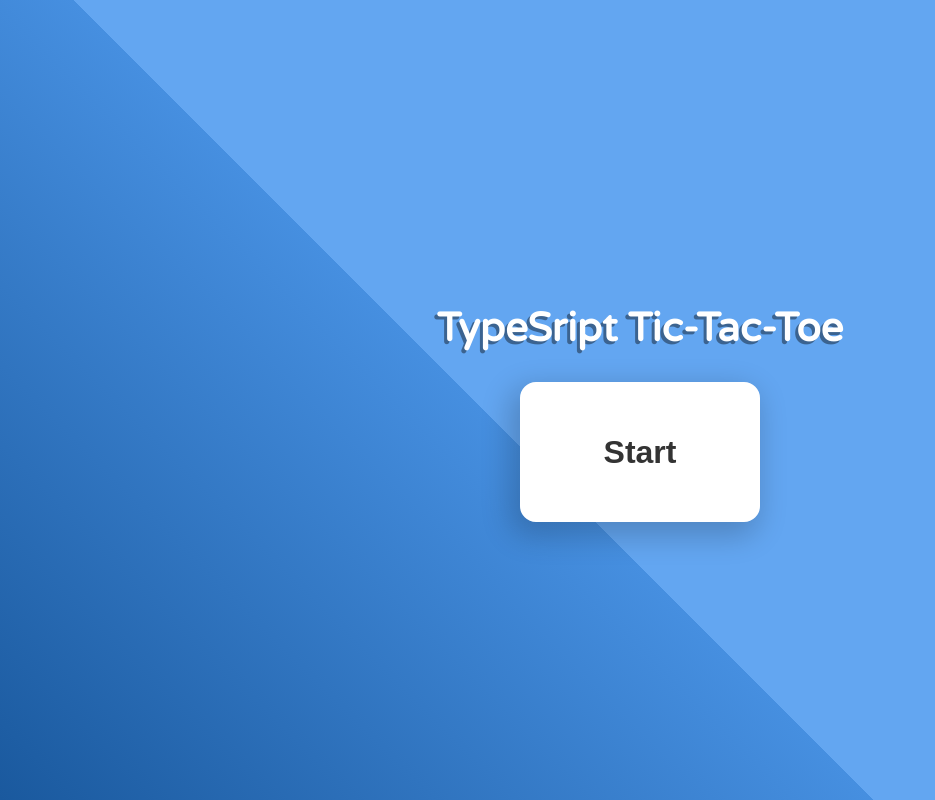
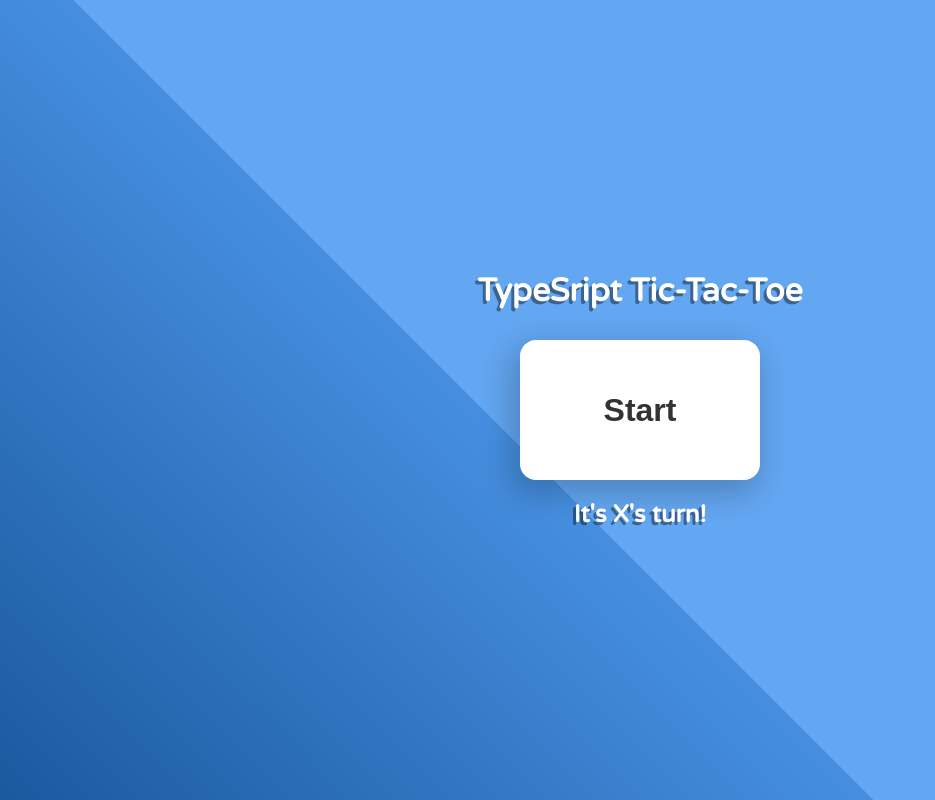
Before and after one commit to ArtsyBiba/tic_tac_toe_TS, a React (Create React App) app: page / in a window 1280 px wide. Shown: the whole page, without its empty margins (0-935 px from the left). Built offline with nearby package versions, Linux system fonts and the light colour scheme.

Commit message:
setting up TurnTracker skeleton & styling updates

```diff
--- a/src/App.tsx
+++ b/src/App.tsx
@@ -1,9 +1,11 @@
 import { useState } from 'react';
+import { motion } from 'framer-motion';
 import styled from 'styled-components';
+
 import { Board, Winner } from './Components/Board';
 import { StartScreen } from './Components/StartScreen';
 import { ResetScreen } from './Components/ResetScreen';
-import { motion } from 'framer-motion';
+import { TurnTracker } from './Components/TurnTracker';
 
 type GameState = 'start' | 'game' | 'reset';
 
@@ -42,6 +44,7 @@ export default function App() {
       <BoardContainer animate={gameState}>
         {renderBoard(gameState)}
       </BoardContainer>
+      <TurnTracker />
     </>
   );
 }
@@ -49,8 +52,8 @@ export default function App() {
 const variants = {
   hidden: { opacity: 0, scale: 0.8 },
   start: { opacity: 1, scale: 1, width: '200px', height: '100px', transition: { type: 'spring', duration: 0.8 } },
-  game: { opacity: 1, scale: 1, width: '400px', height: '400px', transition: { type: 'spring', duration: 0.8 } },
-  reset: { opacity: 1, scale: 1, width: '350px', height: '300px', transition: { type: 'spring', duration: 0.8 } },
+  game: { opacity: 1, scale: 1, width: '350px', height: '350px', transition: { type: 'spring', duration: 0.8 } },
+  reset: { opacity: 1, scale: 1, width: '300px', height: '250px', transition: { type: 'spring', duration: 0.8 } },
 };
 
 const BoardContainer = styled(motion.div).attrs(() => ({
@@ -71,7 +74,7 @@ const Heading = styled.h1`
   color: #fff;
   text-align: center;
   margin-bottom: 30px;
-  font-size: 2.5rem;
+  font-size: 2rem;
   text-shadow: -3px 3px #00000066;
   font-family: 'Varela Round';
 `;
--- a/src/Components/StartButton.tsx
+++ b/src/Components/StartButton.tsx
@@ -7,4 +7,11 @@ export const StartButton = styled.button`
     font-weight: bold;
     color: #333;
     background: none;
+    border-radius: 20px;
+    padding: 0.5rem 1rem;
+
+    &:hover {
+        background-color: #979696;
+        color: #fff;
+    }
 `;
--- /dev/null
+++ b/src/Components/TurnTracker.tsx
@@ -0,0 +1,17 @@
+import styled from 'styled-components';
+
+export const TurnTracker = () => {
+    return (
+        <>
+            <Tracker>It's X's turn!</Tracker>
+        </>
+    )
+}
+
+const Tracker = styled.h2`
+    color: #fff;
+    text-align: center;
+    font-size: 1.5rem;
+    text-shadow: -3px 3px #00000066;
+    font-family: 'Varela Round';
+`;
```
